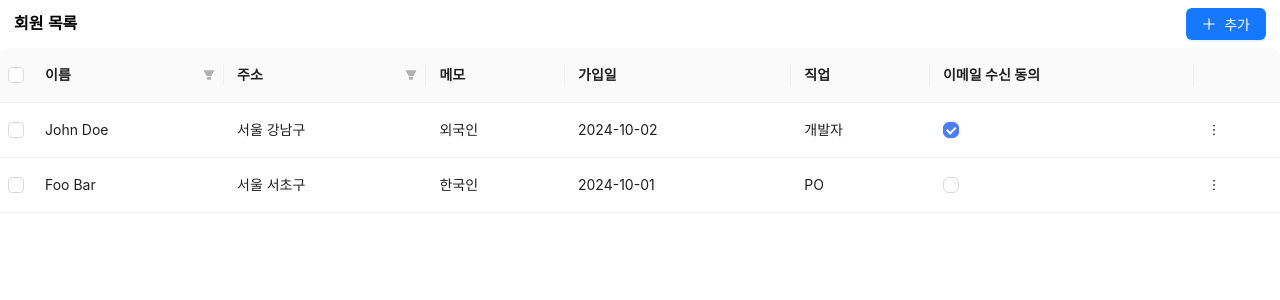
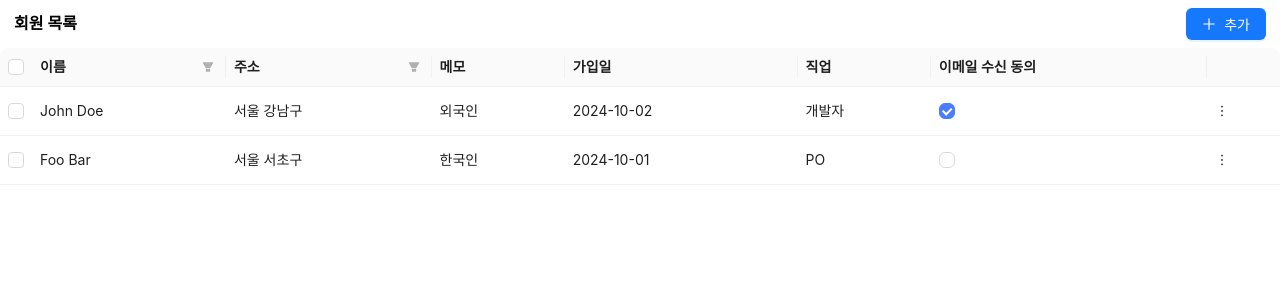
Before and after one commit to mmarong-hw/record_table, a React (Vite) app: page / in a window 1280 px wide. Shown: the top 300 px of the page. Built offline with nearby package versions, Linux system fonts and the light colour scheme.

Commit message:
update: AntD Table 관련 css style 변경 & 전역 html style 변경

```diff
--- a/src/App.css
+++ b/src/App.css
@@ -81,3 +81,17 @@
 .custom-dropdown.custom-dropdown .ant-dropdown-menu .ant-dropdown-menu-item:last-child {
   border-bottom: 0;
 }
+
+.ant-table-thead > tr > .ant-table-cell.custom-table-cell,
+.ant-table-thead > tr > .ant-table-cell.ant-table-selection-column {
+  padding: 8px;
+}
+
+.ant-table-tbody > tr > .ant-table-cell.custom-table-cell,
+.ant-table-tbody > tr > .ant-table-cell.ant-table-selection-column {
+  padding: 13px 8px;
+}
+
+.custom-table-cell .ant-table-filter-column > .ant-dropdown-trigger.ant-table-filter-trigger {
+  margin: 0;
+}
--- a/src/index.css
+++ b/src/index.css
@@ -1,6 +1,4 @@
 :root {
-  font-family: Pretendard, "Apple SD Gothic Neo", "Nanum Gothic",
-    "Malgun Gothic", sans-serif;
   line-height: 1.5;
   font-weight: 400;
 }
@@ -13,3 +11,23 @@ h1 {
   margin: 0;
   padding: 0;
 }
+
+hr {
+  border: none;
+  margin: 0;
+}
+
+button {
+  background: none;
+  border: none;
+  padding: 0;
+  margin: 0;
+  font: inherit;
+  color: inherit;
+  cursor: pointer;
+  text-align: inherit;
+  line-height: inherit;
+  appearance: none;
+  -webkit-appearance: none;
+  -moz-appearance: none;
+}
```
